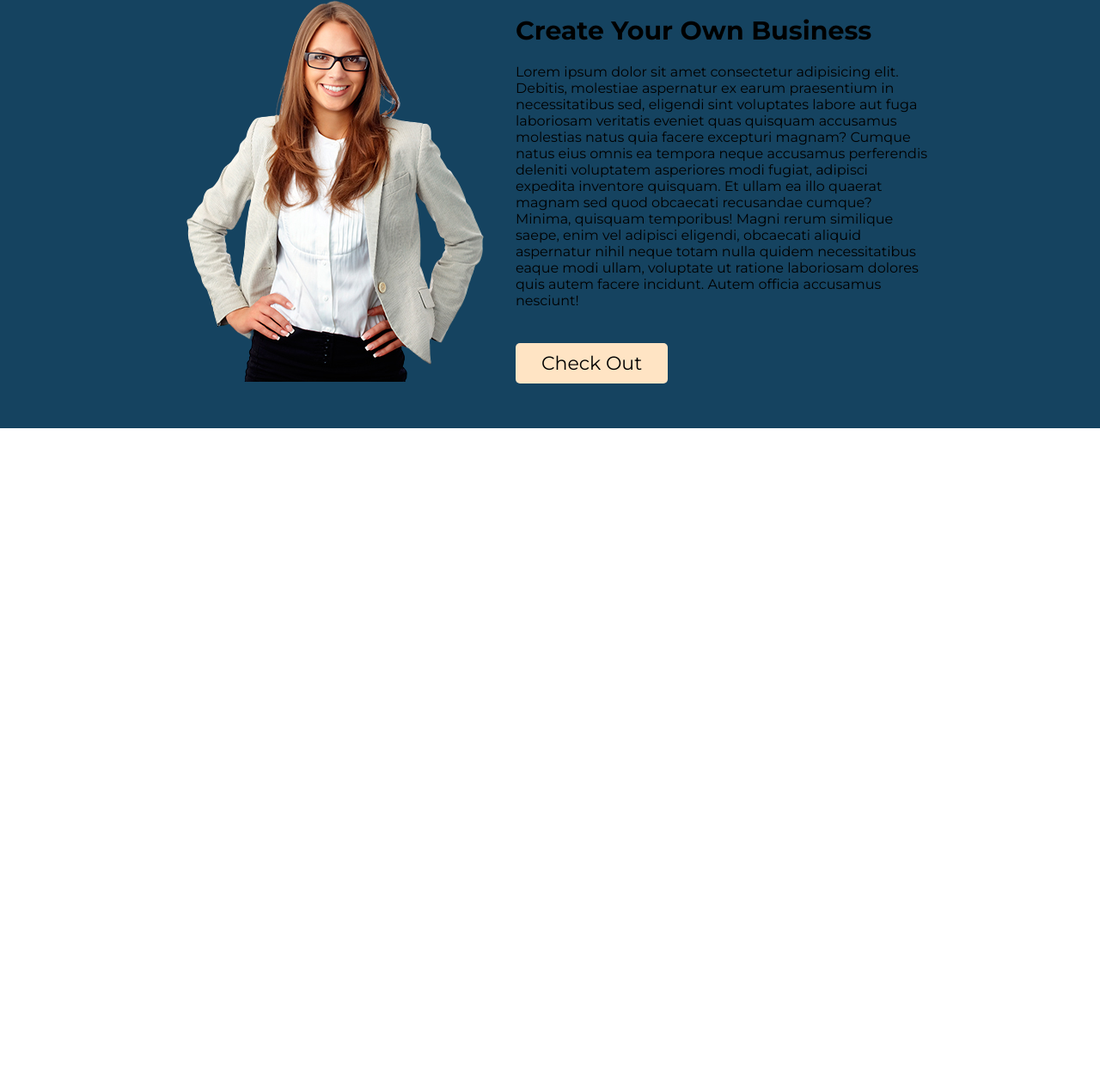
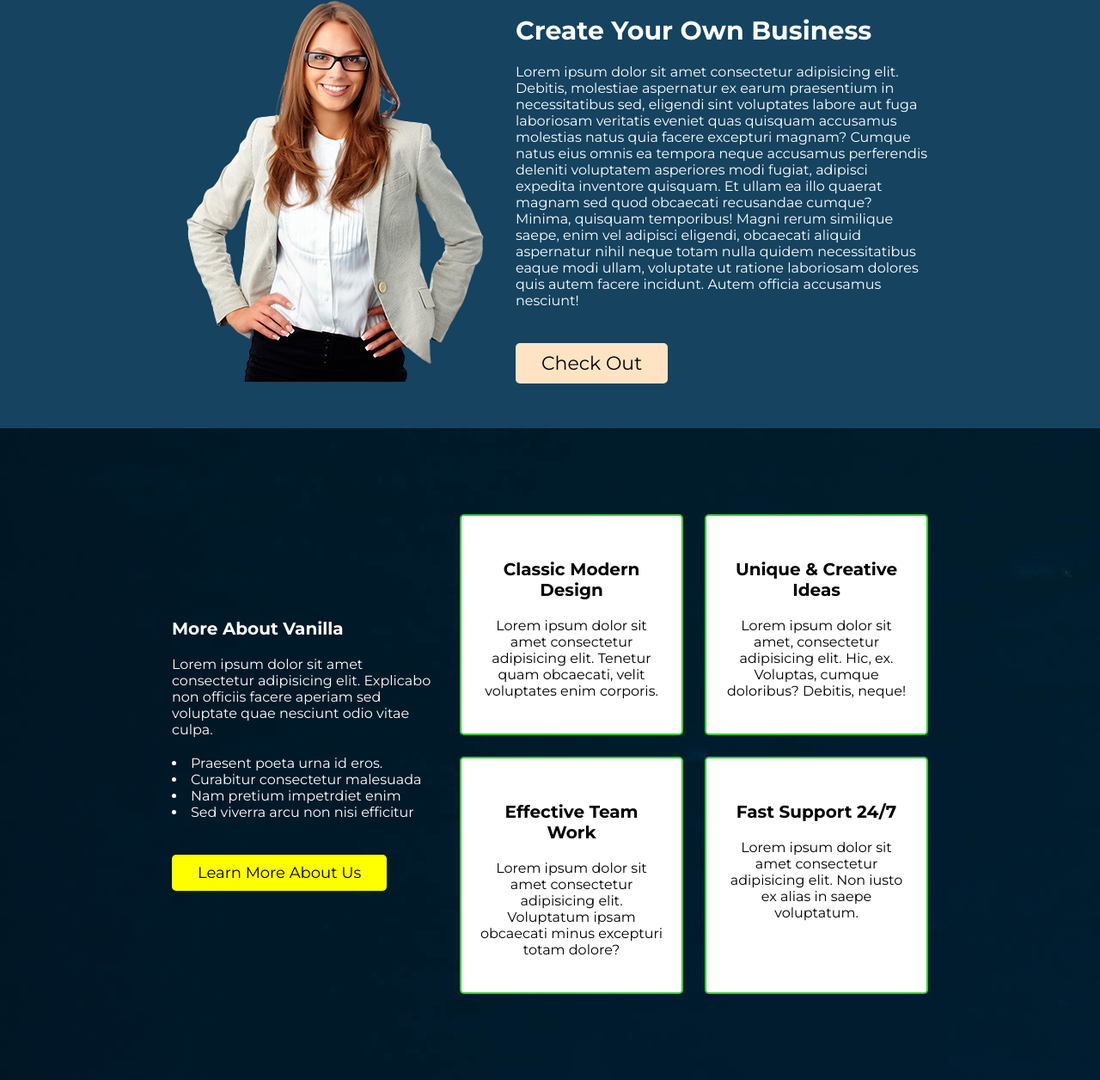
Before and after one commit to saidur413/responsive-website, a plain HTML site: page index.html in a window 1280 px wide. Shown: the part 1651-2907 px from the top of the page at 86% size. Before the commit the page ends 2149 px from the top, so only its background shows below. Drawn offline with Linux system fonts and the light colour scheme.

Commit message:
third/about section added

```diff
--- a/index.html
+++ b/index.html
@@ -31,6 +31,9 @@
     <header></header>
 
     <main>
+
+        <!-- First Section Start  -->
+
         <section id="first-section">
             <h2 class="service-title">Our Services</h2>
             <div id="service-parent">
@@ -67,6 +70,8 @@
             </div>
         </section>
 
+        <!-- Second Section Start -->
+
         <section id="second-section">
             <h2 class="smart-title">Smart Area</h2>
             <div id="smart-parent">
@@ -83,6 +88,42 @@
             </div>
         </section>
 
+        <!-- Third Section Code Start -->
+
+        <section class="third-section">
+            <div class="about-parent">
+                <div class="more-about-vanilla">
+                    <h4>More About Vanilla</h4>
+                    <p>Lorem ipsum dolor sit amet consectetur adipisicing elit. Explicabo non officiis facere aperiam sed voluptate quae nesciunt odio vitae culpa.</p>
+                    <ul>
+                        <li>Praesent poeta urna id eros.</li>
+                        <li>Curabitur consectetur malesuada</li>
+                        <li>Nam pretium impetrdiet enim</li>
+                        <li> Sed viverra arcu non nisi efficitur</li>
+                    </ul>
+                    <a href="">Learn More About Us</a>
+                </div>
+                <div class="about-single-items-parent">
+                    <div class="about-single-item">
+                        <h4>Classic Modern Design</h4>
+                        <p>Lorem ipsum dolor sit amet consectetur adipisicing elit. Tenetur quam obcaecati, velit voluptates enim corporis.</p>
+                    </div>
+                    <div class="about-single-item">
+                        <h4>Unique & Creative Ideas</h4>
+                        <p>Lorem ipsum dolor sit amet, consectetur adipisicing elit. Hic, ex. Voluptas, cumque doloribus? Debitis, neque!</p>
+                    </div>
+                    <div class="about-single-item">
+                        <h4>Effective Team Work</h4>
+                        <p>Lorem ipsum dolor sit amet consectetur adipisicing elit. Voluptatum ipsam obcaecati minus excepturi totam dolore?</p>
+                    </div>
+                    <div class="about-single-item">
+                        <h4>Fast Support 24/7</h4>
+                        <p>Lorem ipsum dolor sit amet consectetur adipisicing elit. Non iusto ex alias in saepe voluptatum.</p>
+                    </div>
+                </div>
+            </div>
+        </section>
+
     </main>
 
 </body>
--- a/style.css
+++ b/style.css
@@ -164,6 +164,10 @@ header {
     justify-content: space-between;
     align-items: center;
     margin: 0 200px;
+
+}
+.smart-text {
+    color: white;
 }
 .smart-text h2 {
     margin: 20px 0;
@@ -178,6 +182,57 @@ header {
     color: black;
     display: inline-block;
     margin-top: 40px ;
+}
+
+/* Third Section Code Start  */
+
+.third-section {
+    padding: 100px 0;
+    background-image: url('images/about-section.jpg');
+}
+
+.about-parent {
+    display: flex;
+    justify-content: space-between;
+    align-items: center;
+    margin: 0 200px;
+    gap: 30px;
+    color: white;
+}
+.about-single-items-parent {
+    display: grid;
+    grid-template-columns: repeat(2, 1fr);
+    grid-gap: 25px;
+}
+.about-single-item {
+    background-color: white;
+    color: black;
+    padding: 40px 20px;
+    border: 2px solid limegreen;
+    border-radius: 5px;
+    text-align: center;
+}
+.about-single-item h4 {
+    font-size: 20px;
+    padding: 10px 0 20px 0;
+}
+.more-about-vanilla h4 {
+    font-size: 20px;
+    margin-bottom: 20px;
+}
+.more-about-vanilla ul {
+    margin: 20px 0;
+    list-style: inside;
+}
+.more-about-vanilla a {
+    text-decoration: none;
+    background-color: yellow;
+    font-size: 18px;
+    padding: 10px 30px;
+    color: black;
+    border-radius: 5px;
+    display: inline-block;
+    margin-top: 20px;
 }
 
 
@@ -209,6 +264,21 @@ header {
     }
    /* Smart Section Code End  */
 
+   /* About Section Code Start  */
+   .about-parent {
+    display: block;
+    margin: 0 30px;
+   }
+   .about-single-items-parent {
+    display: grid;
+    grid-template-columns: repeat(1, 1fr);
+    grid-gap: 15px;
+    margin-top: 50px;
+   }
+
+   /* About Section Code End  */
+
+
 }
 
 
@@ -234,4 +304,18 @@ header {
         margin-bottom: 70px;
     }
    /* Smart Section Code End  */
+
+    /* About Section Code Start  */
+    .about-parent {
+        display: block;
+        margin: 0 70px;
+    }
+    .about-single-items-parent {
+        display: grid;
+        grid-template-columns: repeat(1, 1fr);
+        grid-gap: 20px;
+        margin-top: 50px;
+       }
+       /* About Section Code End  */
+
 }
```
